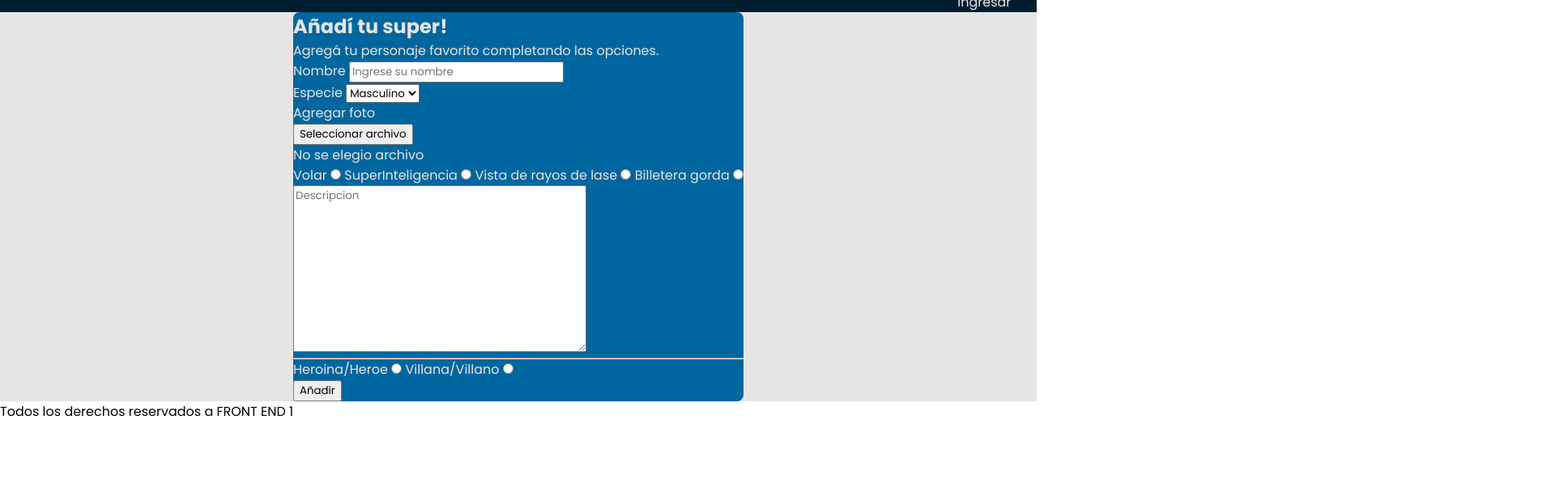
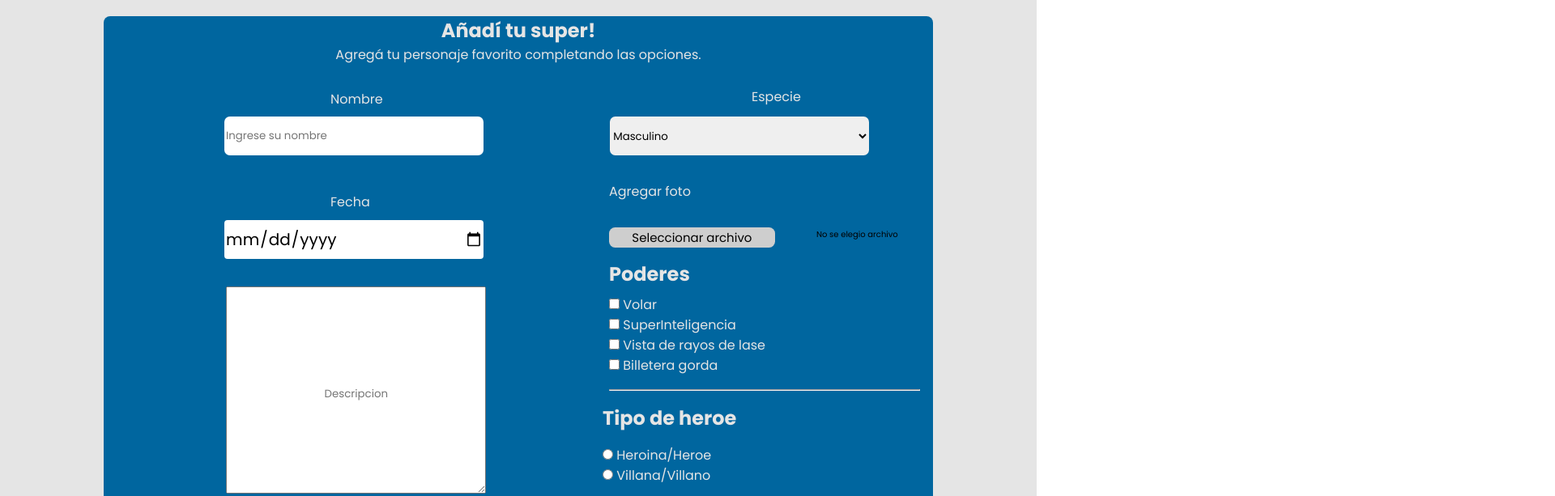
Before and after one commit to iamdevjava/Fronted1, a plain HTML site: page index.html in a window 1280 px wide. Shown: the part 166-779 px from the top of the page at 81% size, 1920 px wide, since content can reach past the window. Drawn offline with Linux system fonts and the light colour scheme.

Commit message:
Terminamos kbron

```diff
--- a/css/style.css
+++ b/css/style.css
@@ -1,5 +1,4 @@
-@import url('https://fonts.googleapis.com/css2?family=Poppins:ital,wght@0,100;0,200;0,300;0,400;0,500;0,600;0,700;0,800;0,900;1,100;1,200;1,300;1,400;1,500;1,600;1,700&display=swap');
-
+@import url('https://fonts.googleapis.com/css2?family=Poppins:ital,wght@0,100;0,200;0,300;0,400;0,500;0,600;0,700;0,800;0,900;1,100;1,200;1,300;1,400;1,500;1,600;1,700&family=Roboto:ital,wght@0,100;0,300;0,400;0,500;0,700;0,900;1,100;1,300;1,400;1,500;1,700&display=swap');
 * {
     box-sizing: border-box;
     font-family: 'Poppins', sans-serif;
@@ -9,6 +8,12 @@
 /* Header */
 .header-box {
     background-color:#1CD1B0;
+
+}
+
+.header-box p{
+    left: 10vh;
+    position: relative;
 }
 
 .header-box2 {
@@ -17,6 +22,11 @@
     color: #F3F3F3F3;
     display: flex;
     justify-content: flex-start;
+}
+
+.header-box2 .title {
+    font-family: 'Roboto', sans-serif;
+    font-weight: normal;
 }
 
 .nav-bar {
@@ -38,6 +48,7 @@
     background-color: #E5E5E5;
     display: flex;
     justify-content: center;
+    height: 110vh;
 }
 
 .sub-container {
@@ -45,4 +56,191 @@
     border: none;
     border-radius: 0.5em;
     color: #E5E5E5;
+    height: 100vh;
+    width: 80vw;
 }
+
+.subtitle {
+    text-align: center;
+}
+
+.text {
+    text-align: center;
+}
+
+.nombre-user label{
+    left:35vh;
+    position: relative;
+    top: 2.5vh;
+}
+
+.nombre-user input {
+   border: none;
+   border-radius: 0.5em;
+   height: 6vh;
+   left: 10vh;
+   position: relative;
+   top: 8vh;
+   width: 25vw;
+}
+
+.especie {
+    left: 80vh;
+    position: relative;
+}
+
+.especie label {
+    bottom: 4vh;
+    left:20vh;
+    position: relative;
+ }
+
+.especie select {
+    border: none;
+    border-radius: 0.5em;
+    height: 6vh;
+    left: -10vh;
+    position: relative;
+    top: 2vh;
+    width: 25vw;
+ }
+
+.fecha {
+    left: 22vh;
+    position: relative;
+    top: 10vh;
+}
+
+ .fecha input{
+    border: none;
+    border-radius: 0.2em;
+    font-size: 20px;
+    height: 6vh;
+    left: -10vh;
+    position: relative;
+    top: 2vh;
+    width: 25vw;
+ }
+
+ .fecha label {
+    bottom: 4vh;
+    left:13vh;
+    position: relative;
+ }
+
+
+.foto {
+    left:78vh;
+    position: relative;
+}
+
+.text3 {
+    color: black;
+    font-size: 10px;
+    left: 32vh;
+    position: relative;
+    top: 1vh;
+}
+
+.btn {
+    background-color: #CECECE;
+    border: none;
+    border-radius: 0.5em;
+    color: black;
+    font-size: 15px;
+    position: relative;
+    top: 4vh;
+    width: 16vw;
+}
+
+.descripcion textarea {
+    height: 20vw;
+    left: 18.9vh;
+    position: relative;
+    top: 8vh;
+    width: 25.1vw;
+}
+
+.descripcion textarea::placeholder {
+    position: relative;
+    text-align: center;
+    top: 15vh;
+}
+
+.poderes {
+    bottom: 29vh;
+    left: 78vh;
+    position: relative;
+}
+
+.poderes label {
+    position: relative;
+    top: 1vh;
+}
+
+.poderes input {
+    position: relative;
+    top: 1vh;
+}
+
+.linea {
+    bottom: 29vh;
+    left: 78vh;
+    position: relative;
+    width: 30vw;
+}
+
+.tipoPersonaje {
+    bottom: 27vh;
+    left: 77vh;
+    position: relative;
+}
+
+.tipoPersonaje input {
+    position: relative;
+    top: 2vh;
+}
+
+.tipoPersonaje label {
+    position: relative;
+    top: 2vh;
+}
+
+.btn2 {
+    background-color: #1CD1B0;
+    border: none;
+    border-radius: 2em;
+    bottom: 18vh;
+    font-size: 30px;
+    font-weight: bold;
+    height: 10vh;
+    left: 45vh;
+    position: relative;
+    width: 30vw;
+}
+
+.nav-bar {
+    align-items: center;
+    display: flex;
+    height: 5vh;
+    justify-content: flex-end;
+}
+
+.nav-bar ul {
+    display: flex;
+    justify-content: flex-end;
+}
+
+.nav-bar ul a {
+    padding: 25px;
+}
+
+footer {
+    background-color: #00669F;
+    color: #E5E5E5;
+    height: 9vh;
+    align-items: center;
+    display: flex;
+    justify-content: center;
+    text-align: center;
+}
--- a/index.html
+++ b/index.html
@@ -43,30 +43,37 @@
                         <option value="nobinario">No binario</option>
                     </select>
                 </div>
-                <div>
-                    <p>Agregar foto</p>
+                <div class="fecha">
+                    <label for="fecha">Fecha</label>
+                    <input type="date" id="fecha" name="fecha" required>
+                </div>
+                <div class="foto">
+                    <p class="text2">Agregar foto</p>
                     <button type="submit" class="btn">Seleccionar archivo</button>
-                    <p>No se elegio archivo</p>
-                </div>
-                <div class="poderes">
-                    <label for="volar">Volar</label>
-                    <input type="radio" id="volar" name="volar" required>
-                    <label for="inteligencia">SuperInteligencia</label>
-                    <input type="radio" id="inteligencia" name="inteligencia" required>
-                    <label for="rayosLaser">Vista de rayos de lase</label>
-                    <input type="radio" id="rayosLaser" name="rayosLaser" required>
-                    <label for="billetera">Billetera gorda</label>
-                    <input type="radio" id="billetera" name="billetera" required>
+                    <p class="text3">No se elegio archivo</p>
                 </div>
                 <div class="descripcion">
                     <textarea name="descripcion" id="descripcion" cols="30" rows="10" placeholder="Descripcion"></textarea>
                 </div>
-                <hr>
+                <div class="poderes">
+                    <h2 class="subtitle2">Poderes</h2>
+                    <input type="checkbox" id="volar" name="volar" required>
+                    <label for="volar">Volar</label><br>
+                    <input type="checkbox" id="inteligencia" name="inteligencia" required>
+                    <label for="inteligencia">SuperInteligencia</label><br>
+                    <input type="checkbox" id="rayosLaser" name="rayosLaser" required>
+                    <label for="rayosLaser">Vista de rayos de lase</label><br>
+                    <input type="checkbox" id="billetera" name="billetera" required>
+                    <label for="billetera">Billetera gorda</label><br>
+                </div>
+                <br><hr class="linea">
+
                 <div class="tipoPersonaje">
-                    <label for="hero">Heroina/Heroe</label>
+                    <h2 class="subtitle3">Tipo de heroe</h2>
                     <input type="radio" id="hero" name="hero" required>
-                    <label for="villano">Villana/Villano</label>
+                    <label for="hero">Heroina/Heroe</label><br>
                     <input type="radio" id="villano" name="villano" required>
+                    <label for="villano">Villana/Villano</label><br>
                 </div>
                 <button type="submit" class="btn2">Añadir</button>
             </div>
```
